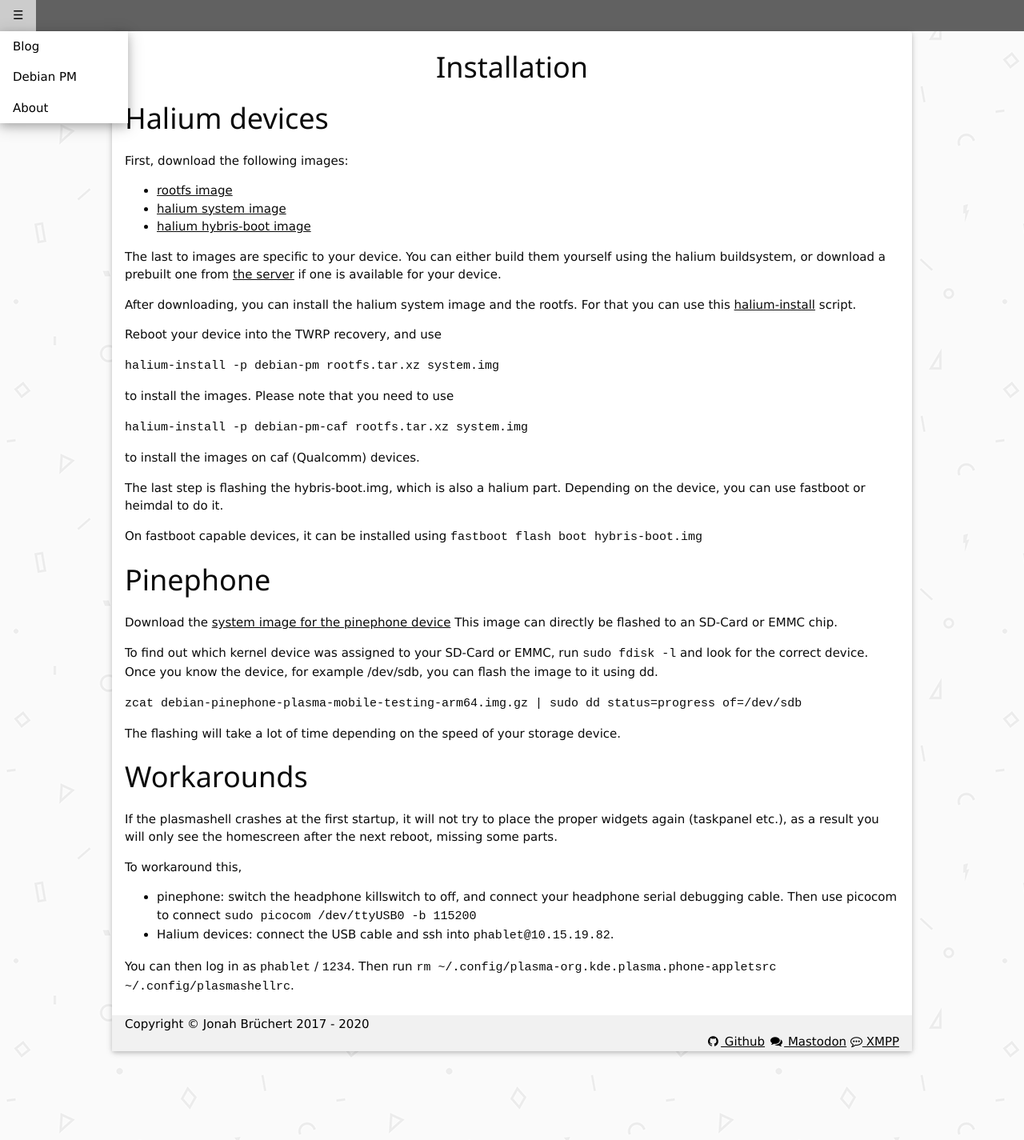
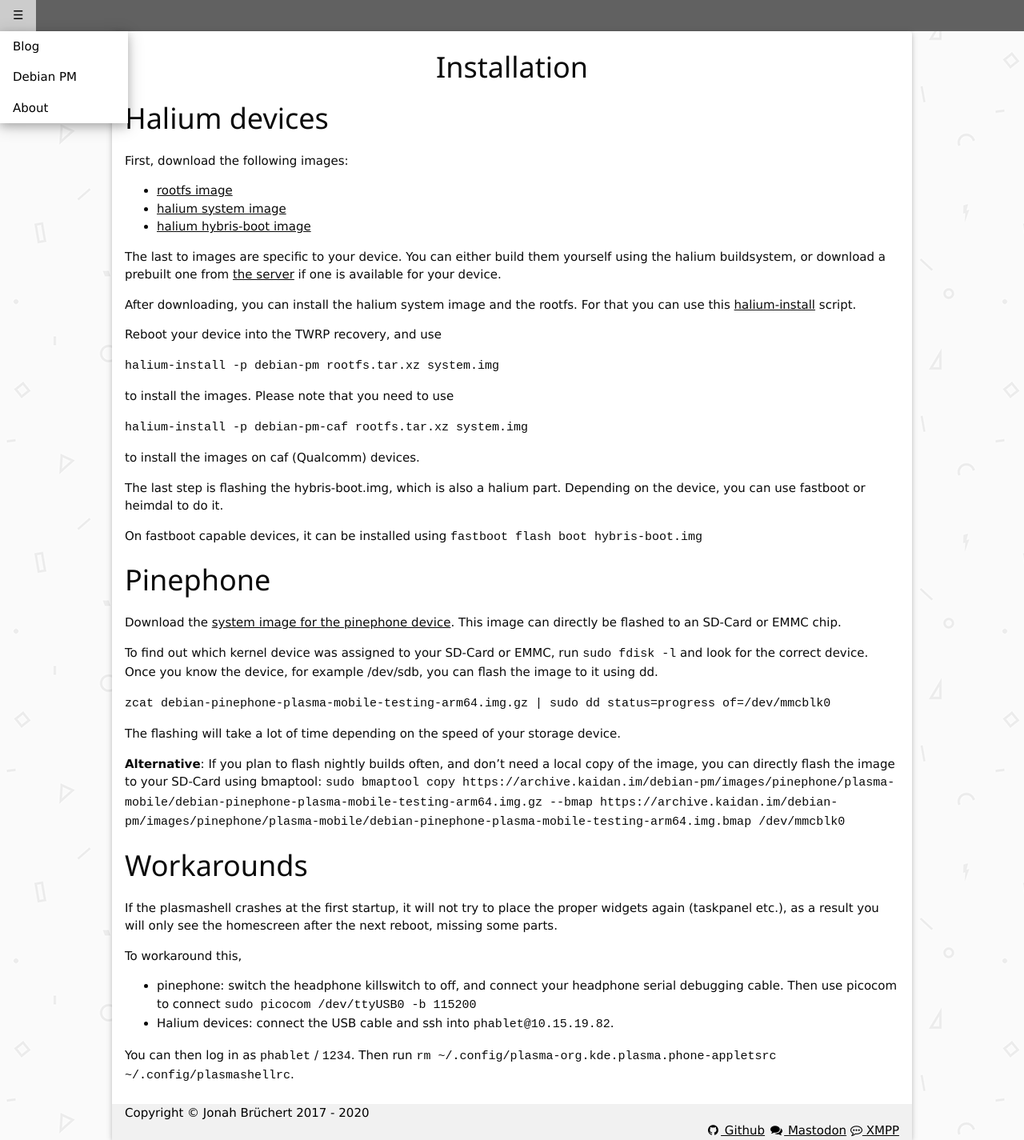
Before and after one commit to jbbgameich/jbbgameich.github.io, a Jekyll site: the page built from debian-pm/install.md, in a window 1280 px wide. Shown: the whole page at 80% size. Built offline with Jekyll 4.4.1, drawn with Linux system fonts in a browser that asks for light colours.

Commit message:
Add bmaptool explanation

````diff
--- a/debian-pm/install.md
+++ b/debian-pm/install.md
@@ -35,15 +35,19 @@
 `fastboot flash boot hybris-boot.img`
 
 # Pinephone
-Download the [system image for the pinephone device](https://archive.kaidan.im/debian-pm/images/pinephone/plasma-mobile/)
+Download the [system image for the pinephone device](https://archive.kaidan.im/debian-pm/images/pinephone/plasma-mobile/).
 This image can directly be flashed to an SD-Card or EMMC chip.
 
 To find out which kernel device was assigned to your SD-Card or EMMC, run `sudo fdisk -l` and look for the correct device.
 Once you know the device, for example /dev/sdb, you can flash the image to it using dd.
 
-```zcat debian-pinephone-plasma-mobile-testing-arm64.img.gz | sudo dd status=progress of=/dev/sdb```
+```zcat debian-pinephone-plasma-mobile-testing-arm64.img.gz | sudo dd status=progress of=/dev/mmcblk0```
 
 The flashing will take a lot of time depending on the speed of your storage device.
+
+**Alternative**: If you plan to flash nightly builds often, and don't need a local copy of the image, you can directly flash
+the image to your SD-Card using bmaptool:
+``sudo bmaptool copy https://archive.kaidan.im/debian-pm/images/pinephone/plasma-mobile/debian-pinephone-plasma-mobile-testing-arm64.img.gz --bmap https://archive.kaidan.im/debian-pm/images/pinephone/plasma-mobile/debian-pinephone-plasma-mobile-testing-arm64.img.bmap /dev/mmcblk0``
 
 # Workarounds
 If the plasmashell crashes at the first startup, it will not try to place the proper widgets again (taskpanel etc.), as a result you will only see the homescreen after the next reboot, missing some parts.
````
